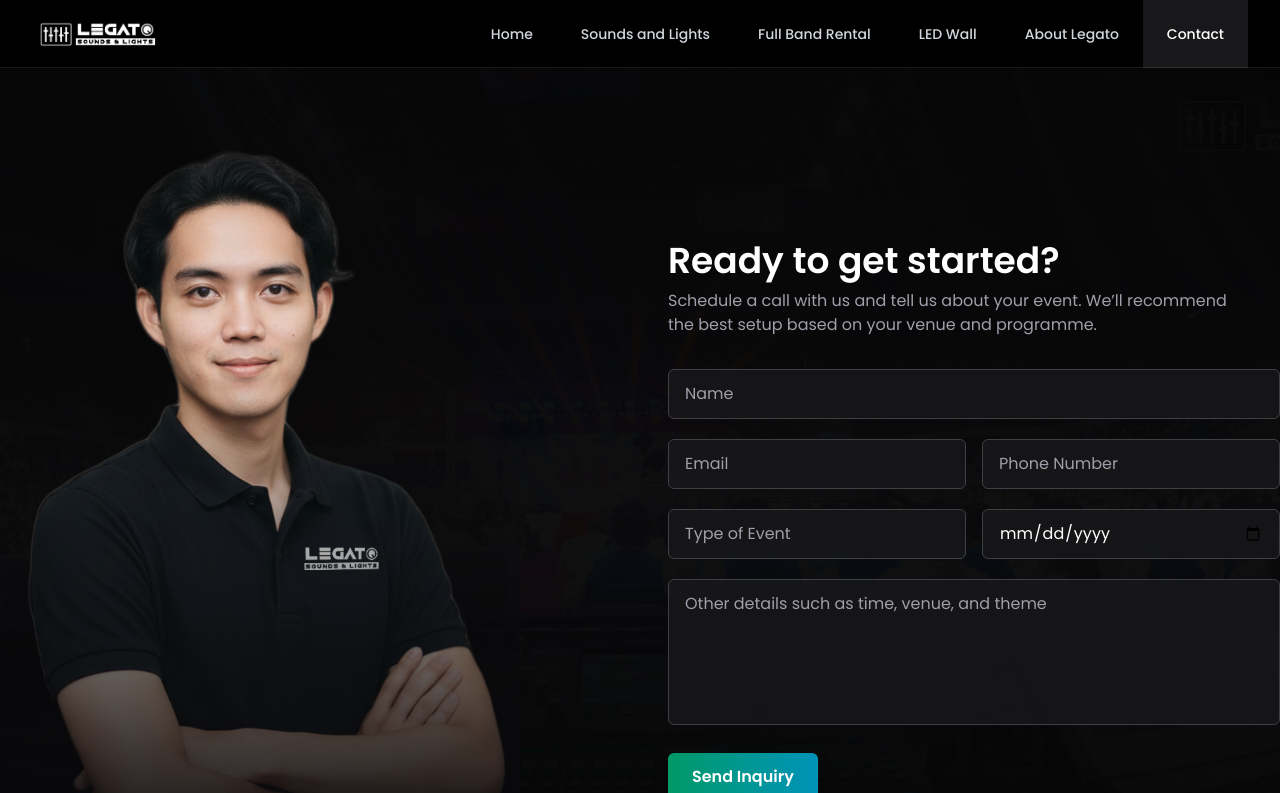
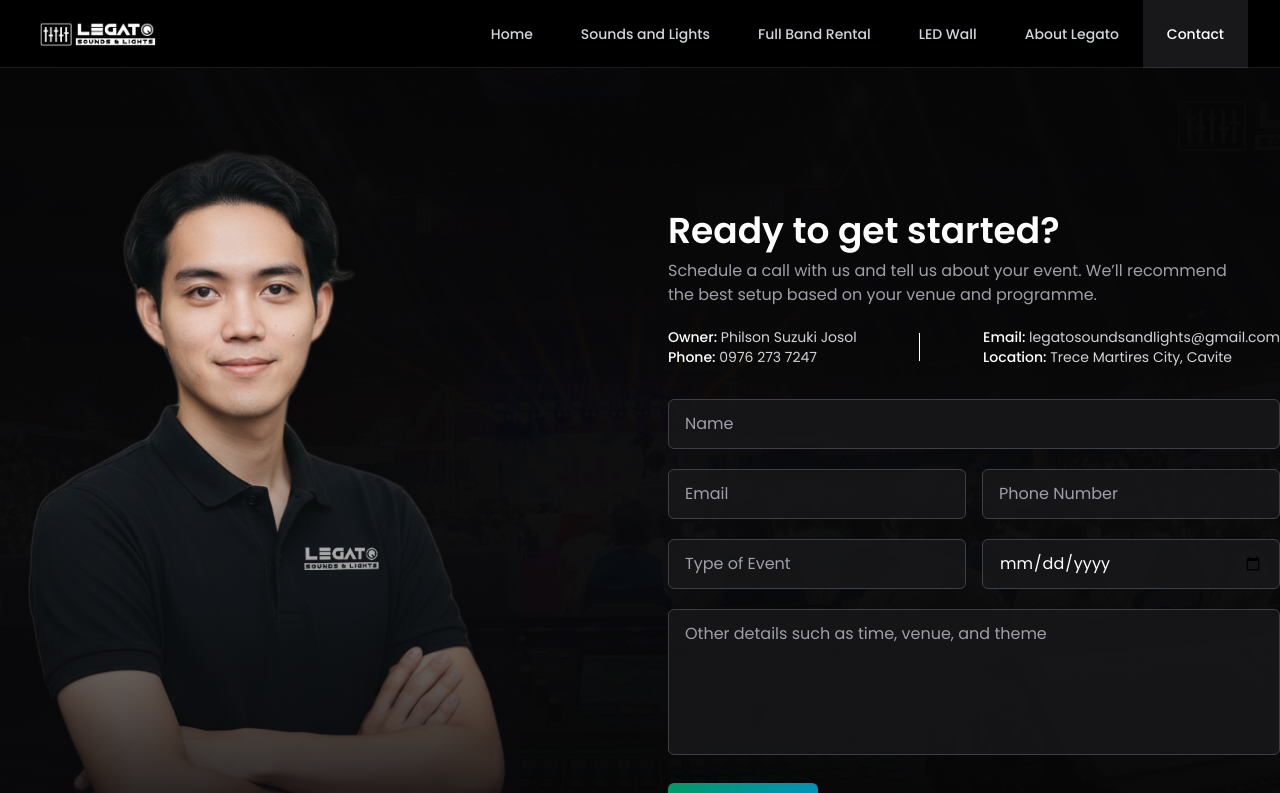
Before and after one commit to pjguitar15/legato-website, a Next.js app: page /contact in a window 1280 px wide. Shown: the top 793 px of the page. Built offline with nearby package versions, Linux system fonts and the light colour scheme.

Commit message:
improved contact and feedback

```diff
--- a/app/components/pages/contact/ContactPage.tsx
+++ b/app/components/pages/contact/ContactPage.tsx
@@ -140,6 +140,37 @@ const ContactPage = () => {
                 Schedule a call with us and tell us about your event. We’ll
                 recommend the best setup based on your venue and programme.
               </p>
+              <div className='mt-5 mb-6 text-sm text-zinc-300 flex items-center justify-start'>
+                <div>
+                  <p>
+                    <span className='font-medium text-white'>Owner:</span>{' '}
+                    Philson Suzuki Josol
+                  </p>
+                  <p>
+                    <span className='font-medium text-white'>Phone:</span>{' '}
+                    <a href='tel:09762737247' className='hover:underline'>
+                      0976 273 7247
+                    </a>
+                  </p>
+                </div>
+                <div className='w-px h-7 bg-white mx-auto' />
+
+                <div>
+                  <p>
+                    <span className='font-medium text-white'>Email:</span>{' '}
+                    <a
+                      href='mailto:legatosoundsandlights@gmail.com'
+                      className='hover:underline'
+                    >
+                      legatosoundsandlights@gmail.com
+                    </a>
+                  </p>
+                  <p>
+                    <span className='font-medium text-white'>Location:</span>{' '}
+                    Trece Martires City, Cavite
+                  </p>
+                </div>
+              </div>
             </motion.div>
 
             <motion.form
--- a/app/components/ui/Footer.tsx
+++ b/app/components/ui/Footer.tsx
@@ -5,9 +5,21 @@ import { BiLogoGmail } from 'react-icons/bi'
 
 const Footer = () => {
   const socials = [
-    { id: 1, icon: <RiFacebookFill /> },
-    { id: 2, icon: <RiYoutubeLine /> },
-    { id: 3, icon: <BiLogoGmail /> },
+    {
+      id: 1,
+      icon: <RiFacebookFill />,
+      href: 'https://www.facebook.com/legatosoundsandlightsrental',
+    },
+    {
+      id: 2,
+      icon: <RiYoutubeLine />,
+      href: 'https://www.youtube.com/@LegatoSoundsandLights',
+    },
+    {
+      id: 3,
+      icon: <BiLogoGmail />,
+      href: 'mailto:legatosoundsandlights@gmail.com',
+    },
   ]
 
   return (
@@ -51,12 +63,15 @@ const Footer = () => {
         <div className='flex flex-col items-center justify-center gap-3'>
           <div className='flex gap-3'>
             {socials.map((icon) => (
-              <div
+              <a
                 key={icon.id}
+                href={icon.href}
+                target='_blank'
+                rel='noopener noreferrer'
                 className='w-11 h-11 flex items-center justify-center rounded-full border border-white/20 text-xl cursor-pointer hover:border-white/40 transition-colors'
               >
                 {icon.icon}
-              </div>
+              </a>
             ))}
           </div>
           <p className='text-sm text-zinc-500'>
```
